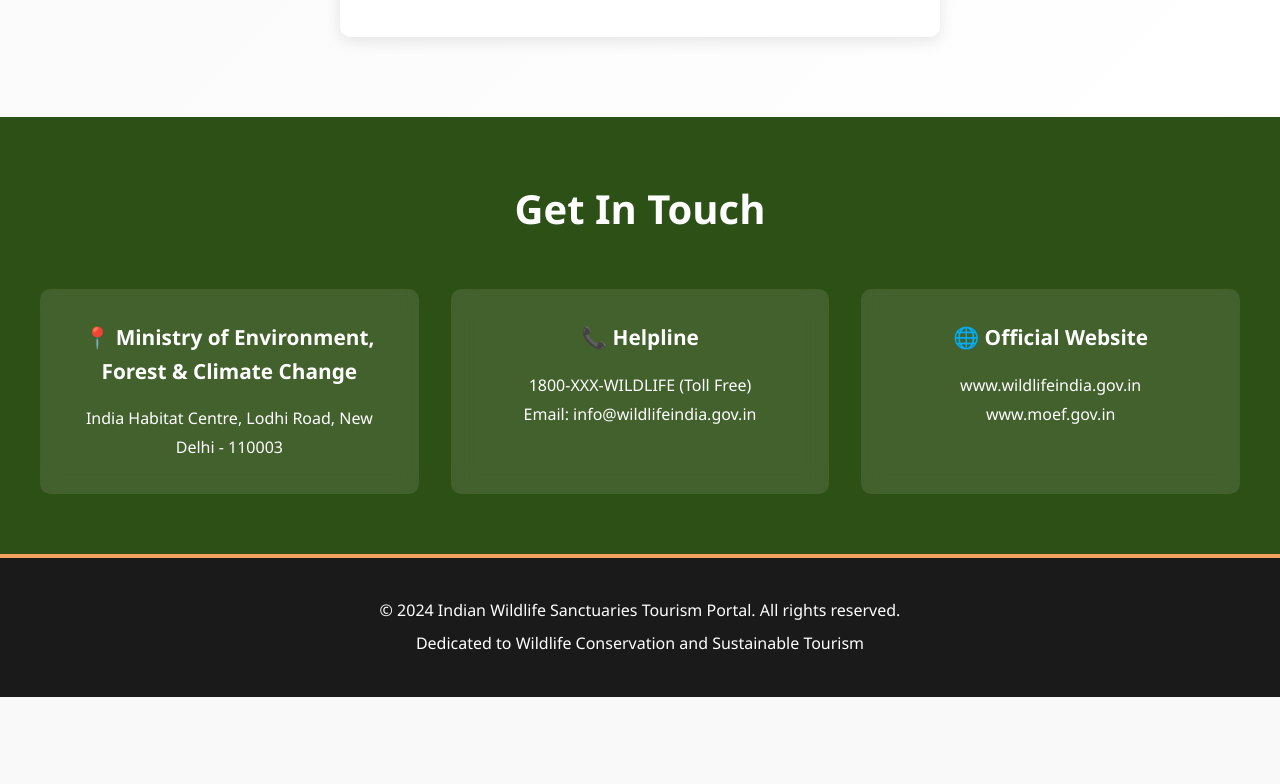
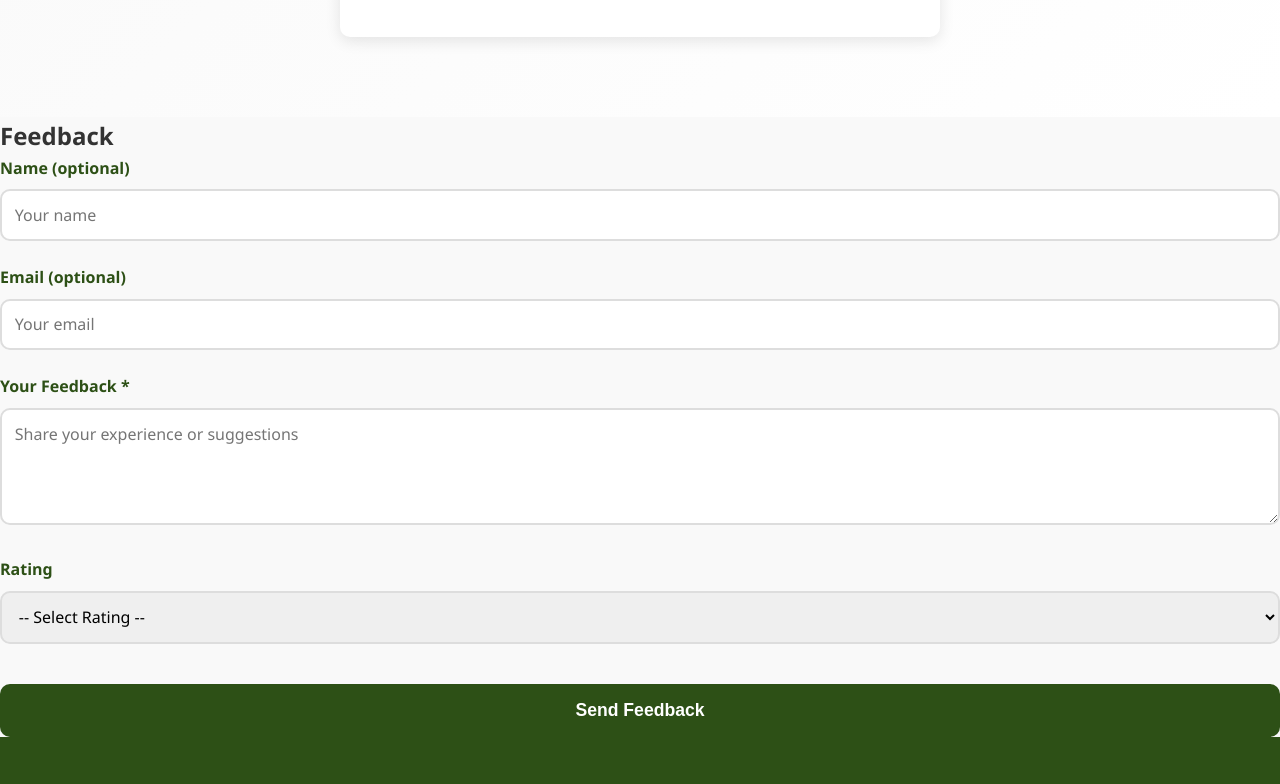
Before and after one commit to Priyanka70843/Wildlife-Sanctuary, a plain HTML site: page index.html in a window 1280 px wide. Shown: the part 5396-6180 px from the top of the page. Before the commit the page ends 6093 px from the top, so only its background shows below. Drawn offline with Linux system fonts and the light colour scheme.

Commit message:
Update index.html

```diff
--- a/index.html
+++ b/index.html
@@ -330,6 +330,51 @@
         </div>
     </section>
 
+    <!-- Feedback Section -->
+    <section id="feedback" class="feedback">
+        <h2>Feedback</h2>
+        <div class="feedback-container">
+            <form id="feedbackForm" class="feedback-form">
+                <div class="form-group">
+                    <label for="fbName">Name (optional)</label>
+                    <input type="text" id="fbName" name="fbName" placeholder="Your name">
+                </div>
+
+                <div class="form-group">
+                    <label for="fbEmail">Email (optional)</label>
+                    <input type="email" id="fbEmail" name="fbEmail" placeholder="Your email">
+                </div>
+
+                <div class="form-group">
+                    <label for="fbMessage">Your Feedback *</label>
+                    <textarea id="fbMessage" name="fbMessage" rows="4" required placeholder="Share your experience or suggestions"></textarea>
+                    <span class="error-message" id="fbMessageError"></span>
+                </div>
+
+                <div class="form-group">
+                    <label for="fbRating">Rating</label>
+                    <select id="fbRating" name="fbRating">
+                        <option value="">-- Select Rating --</option>
+                        <option value="5">5 - Excellent</option>
+                        <option value="4">4 - Very Good</option>
+                        <option value="3">3 - Good</option>
+                        <option value="2">2 - Fair</option>
+                        <option value="1">1 - Poor</option>
+                    </select>
+                </div>
+
+                <button type="submit" class="submit-button">Send Feedback</button>
+            </form>
+
+            <div id="feedbackSuccess" class="success-message" style="display:none;">
+                <h3>✅ Thanks for your feedback!</h3>
+                <p>We appreciate your input — it helps us improve the sanctuaries and visitor experience.</p>
+                <button type="button" onclick="resetFeedback()" class="btn-new-registration">Leave Another Feedback</button>
+            </div>
+        </div>
+    </section>
+
+
     <!-- Contact Section -->
     <section id="contact" class="contact">
         <h2>Get In Touch</h2>
```
